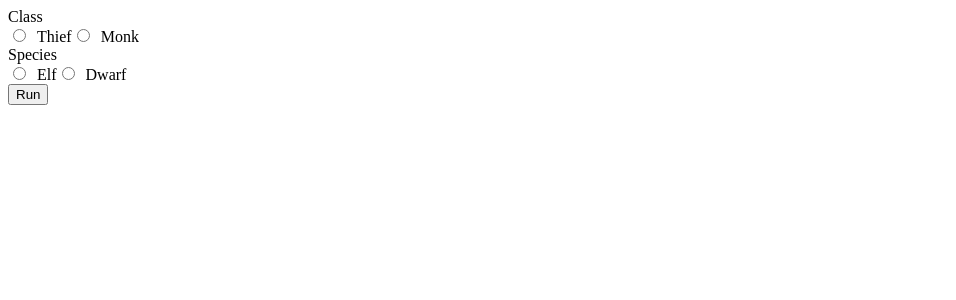
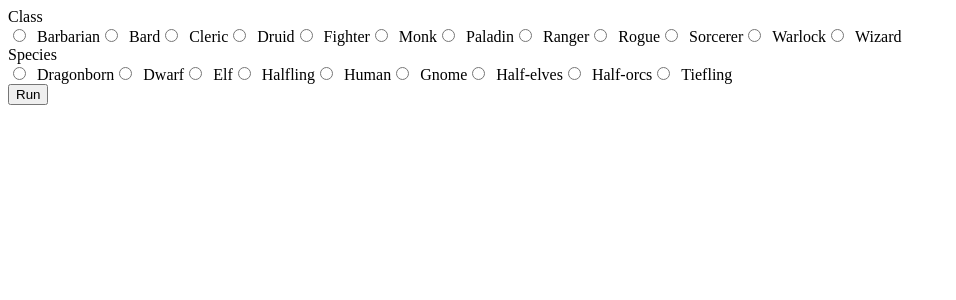
Before and after one commit to ironman-eric/dm_companion, a React (Create React App) app: page / in a window 1280 px wide. Shown: the top 300 px of the page, without its empty margins (0-956 px from the left). Built offline with nearby package versions, Linux system fonts and the light colour scheme.

Commit message:
more classes

```diff
--- a/src/components/CompanionForm.js
+++ b/src/components/CompanionForm.js
@@ -4,7 +4,7 @@ import SpeciesContainer from './SpeciesContainer';
 import Randomizer from './Randomizer';
 
 function CompanionForm() {
-  const [isSubmitted, setIsSubmitted] = useState(false);
+  const [submitted, setSubmitted] = useState(0);
 
   const [form, setForm] = useState({
     dndClass: '',
@@ -16,7 +16,7 @@ function CompanionForm() {
   };
 
   const handleSubmit = (event) => {
-    setIsSubmitted(true);
+    setSubmitted(submitted + 1);
     event.preventDefault();
   };
 
@@ -33,9 +33,9 @@ function CompanionForm() {
           </button>
         </div>
         <div>
-        {isSubmitted &&
-          <Randomizer data={form}/>
-        }
+          {submitted > 0 &&
+            <Randomizer data={form} />
+          }
         </div>
       </div>
     </form>
--- a/src/components/Randomizer.js
+++ b/src/components/Randomizer.js
@@ -1,8 +1,8 @@
 import dndClass from '../data/dndClass';
 import species from '../data/species';
 
-function Randomizer({ data }) {
-  const actions = dndClass[data.dndClass].concat(species[data.species]);
+function Randomizer(props) {
+  const actions = dndClass[props.data.dndClass].concat(species[props.data.species]);
 
   return (
     <div className="max-w-sm rounded overflow-hidden shadow-lg">
--- a/src/data/dndClass.js
+++ b/src/data/dndClass.js
@@ -1,6 +1,16 @@
 const dndClass = {
-  'Thief':['melee','range','hide'],
-  'Monk':['melee','range','hide'],
+  'Barbarian': ['melee', 'range', 'hide', 'spell'],
+  'Bard': ['melee', 'range', 'hide', 'spell'],
+  'Cleric': ['melee', 'range', 'hide', 'spell'],
+  'Druid': ['melee', 'range', 'hide', 'spell'],
+  'Fighter': ['melee', 'range', 'hide', 'spell'],
+  'Monk': ['melee', 'range', 'hide', 'spell'],
+  'Paladin': ['melee', 'range', 'hide', 'spell'],
+  'Ranger': ['melee', 'range', 'hide', 'spell'],
+  'Rogue': ['melee', 'range', 'hide', 'spell'],
+  'Sorcerer': ['melee', 'range', 'hide', 'spell'],
+  'Warlock': ['melee', 'range', 'hide', 'spell'],
+  'Wizard': ['melee', 'range', 'hide', 'spell']
 }
 
 export default dndClass;
--- a/src/data/species.js
+++ b/src/data/species.js
@@ -1,6 +1,13 @@
 const species = {
-  'Elf': ['melee','range','hide'],
-  'Dwarf': ['melee','range','hide'],
+  'Dragonborn': ['melee', 'range', 'hide'],
+  'Dwarf': ['melee', 'range', 'hide'],
+  'Elf': ['melee', 'range', 'hide'],
+  'Halfling': ['melee', 'range', 'hide'],
+  'Human': ['melee', 'range', 'hide'],
+  'Gnome': ['melee', 'range', 'hide'],
+  'Half-elves': ['melee', 'range', 'hide'],
+  'Half-orcs': ['melee', 'range', 'hide'],
+  'Tiefling': ['melee', 'range', 'hide']
 }
 
 export default species;
```
